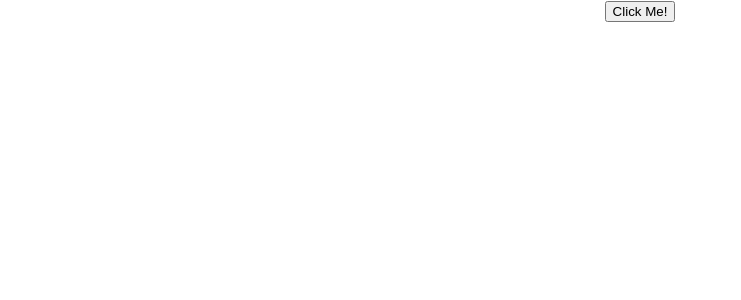
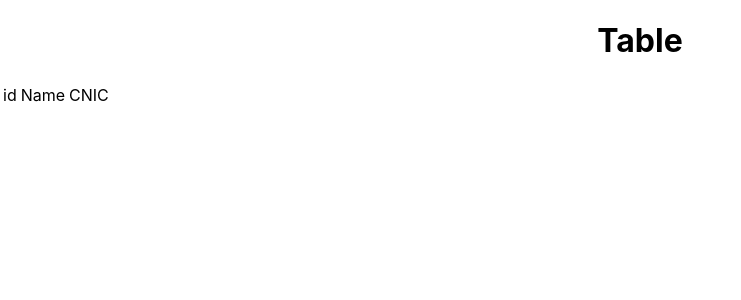
Before and after one commit to x-farzan/CodeEvolution-React-basics, a React (Create React App) app: page / in a window 1280 px wide. Shown: the top 300 px of the page, without its empty margins (0-741 px from the left). Built offline with nearby package versions, Linux system fonts and the light colour scheme.

Commit message:
React fragments.

```diff
--- a/src/App.js
+++ b/src/App.js
@@ -22,11 +22,14 @@ import classes from "./components/appStyle.module.css";
 import Form from "./components/Form";
 import LifeCycleA from "./components/LifeCycleA";
 import UpdateLifeCycle from "./components/UpdateLifeCycle";
+import Table from "./components/Table";
 
 function App() {
   return (
     <div className="App">
-      <UpdateLifeCycle />
+      <Table />
+
+      {/* <UpdateLifeCycle /> */}
 
       {/* Mounting life cycle */}
       {/* <LifeCycleA /> */}
--- /dev/null
+++ b/src/components/Columns.js
@@ -0,0 +1,13 @@
+import React from "react";
+
+function Columns() {
+  return (
+    <React.Fragment>
+      <td>id</td>
+      <td>Name</td>
+      <td>CNIC</td>
+    </React.Fragment>
+  );
+}
+
+export default Columns;
--- /dev/null
+++ b/src/components/Table.js
@@ -0,0 +1,19 @@
+import React from "react";
+import Columns from "./Columns";
+
+function Table() {
+  return (
+    <React.Fragment>
+      <h1>Table</h1>
+      <table>
+        <tbody>
+          <tr>
+            <Columns />
+          </tr>
+        </tbody>
+      </table>
+    </React.Fragment>
+  );
+}
+
+export default Table;
--- a/src/components/UpdateLifeCycle.js
+++ b/src/components/UpdateLifeCycle.js
@@ -1,4 +1,18 @@
 import React, { Component } from "react";
+
+/**
+ * Lifecyle steps
+ * 1. Upon Initial render
+ *    a. constructor()
+ *    b. getDerivedStateFromProps()
+ *
+ * 2. Upon clicking button for state change
+ *    a. getDerivedStateFromProps()
+ *    b. shouldComponentUpdate()
+ *    c. render()
+ *    d. getSnapshotBeforeUpdate()
+ *    e. componentDidUpdate()
+ */
 
 class UpdateLifeCycle extends Component {
   constructor(props) {
@@ -30,9 +44,13 @@ class UpdateLifeCycle extends Component {
 
   changeState = () => {
     console.log(`LifeCycleA changeState`);
+    this.setState({
+      name: "Uzair",
+    });
   };
 
   render() {
+    console.log(`Render`);
     return (
       <div>
         <div>
```
Also changed, not shown: src/components/LifeCycleA.js (+7 -0 lines).
